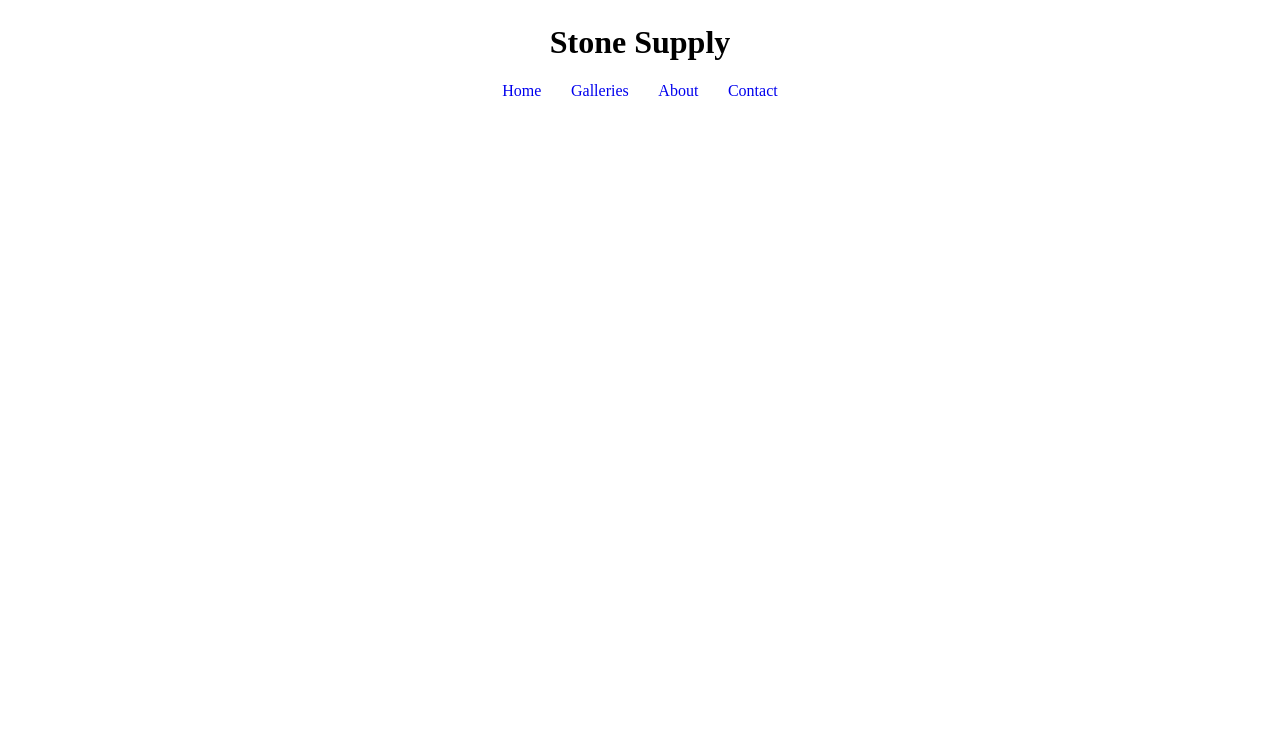
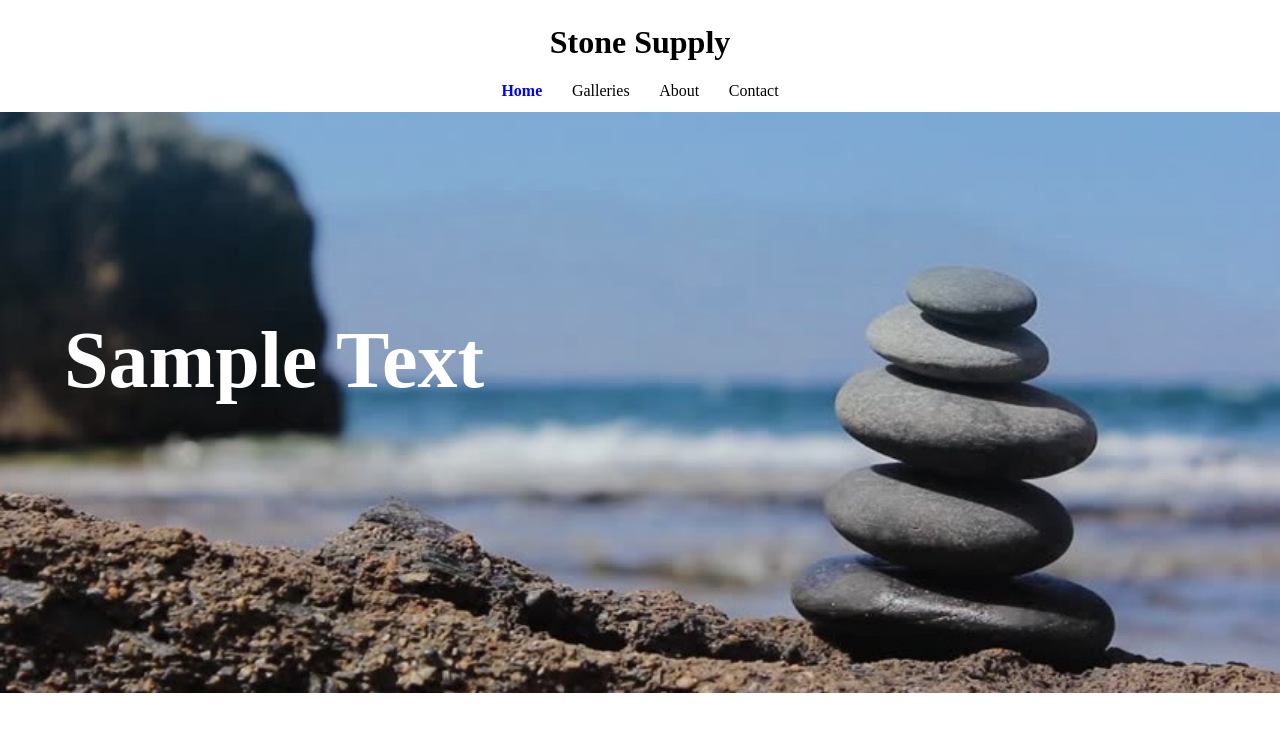
Before and after one commit to charleytran2001/FinLitEntrepreneurProject-10.18.18, a plain HTML site: page index.html in a window 1280 px wide. Drawn offline with Linux system fonts and the light colour scheme.

Commit message:
Added home image, adjusted nav styles

```diff
--- a/index.html
+++ b/index.html
@@ -23,13 +23,18 @@
 
     <nav>
         <ul>
-            <li><a href="index.html">Home</a></li>
+            <li><a href="index.html" id="active"><strong>Home</strong></a></li>
             <li><a href="gallery.html">Galleries</a></li>
             <li><a href="about.html">About</a></li>
             <li><a href="contact.html">Contact</a></li>
         </ul>
     </nav>
 
+    <div id="homeimg">
+        <img src="homeimg.jpg" alt="">
+        <div class="text"><h1>Sample Text</h1></div>
+    </div>
+
     <script src="script.js"></script>
 </body>
 </html>
--- a/styles.css
+++ b/styles.css
@@ -20,3 +20,25 @@ nav a {
     display: inline-block;
     text-decoration: none;
     padding: 0 1% 1% 1%;
+    color: black;
+}
+
+nav a:hover, #active {
+    color: blue;
+}
+
+/* Body Styles */
+
+div#homeimg img {
+    position: relative;
+    width: 100%;
+    filter: brightness(90%);
+}
+
+.text {
+    position: absolute;
+    color: white;
+    font-size: 5em;
+    bottom: 50%;
+    left: 5%;
+}
```
Also changed, not shown: homeimg.jpg (added), riverrock.jpg (added).
